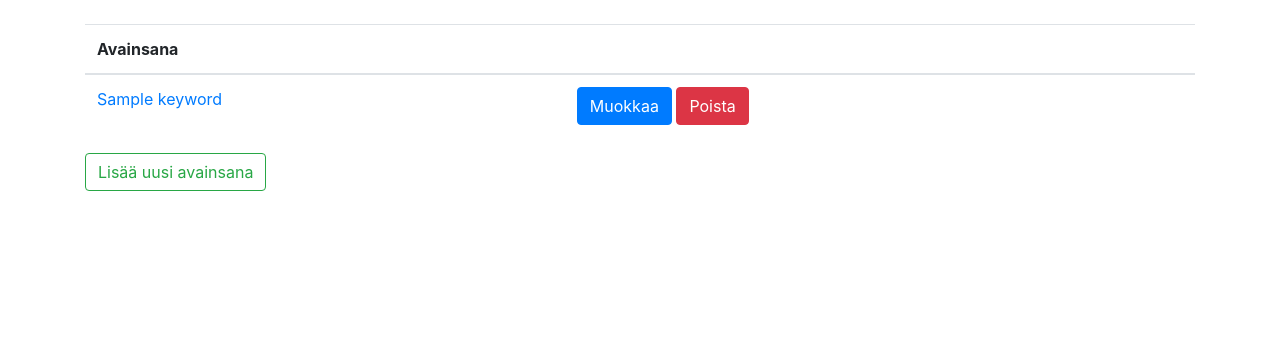
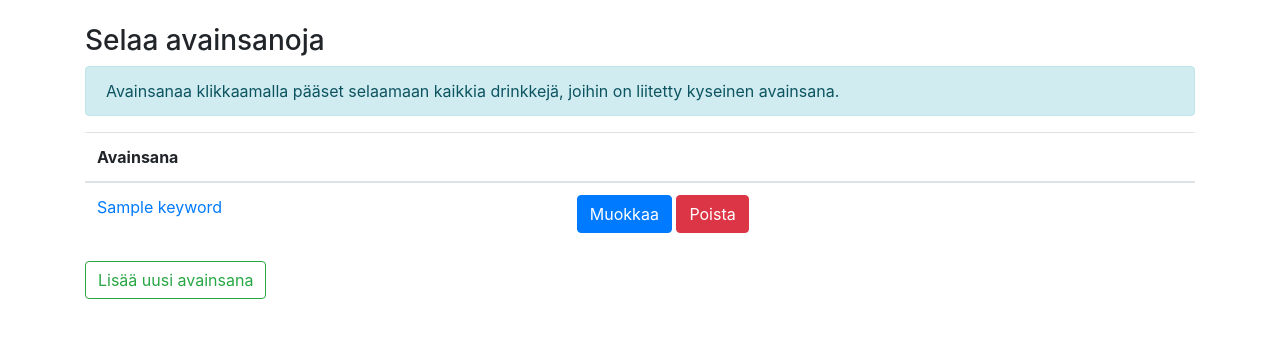
Before and after one commit to vaahtokarkki/drinkkiarkisto, a Flask app: page /keywords in a window 1280 px wide. Shown: the part 56-394 px from the top of the page. Run offline with Flask 2, Linux system fonts and the light colour scheme; tables that the repository leaves empty hold one stand-in row (values such as "Sample post"); parts of the project's set-up code (start-up, migrations or seed data) failed here and were passed over; some libraries are stand-ins or nearby versions.

Commit message:
Fine tune

```diff
--- a/application/templates/ingredients/list.html
+++ b/application/templates/ingredients/list.html
@@ -1,6 +1,12 @@
 {% extends "layout.html" %}
 
 {% block body %}
+<h3>
+  Selaa ainesosia
+</h3>
+<div class="alert alert-info">
+  Ainesosaa klikkaamalla pääset selaamaan kaikkia drinkkejä, jotka sisältävät kyseisen ainesosan.
+</div>
 <table class="table">
   <thead>
     <tr>
--- a/application/templates/keywords/list.html
+++ b/application/templates/keywords/list.html
@@ -1,6 +1,12 @@
 {% extends "layout.html" %}
 
 {% block body %}
+<h3>
+  Selaa avainsanoja
+</h3>
+<div class="alert alert-info">
+  Avainsanaa klikkaamalla pääset selaamaan kaikkia drinkkejä, joihin on liitetty kyseinen avainsana.
+</div>
 <table class="table">
   <thead>
     <tr>
```
